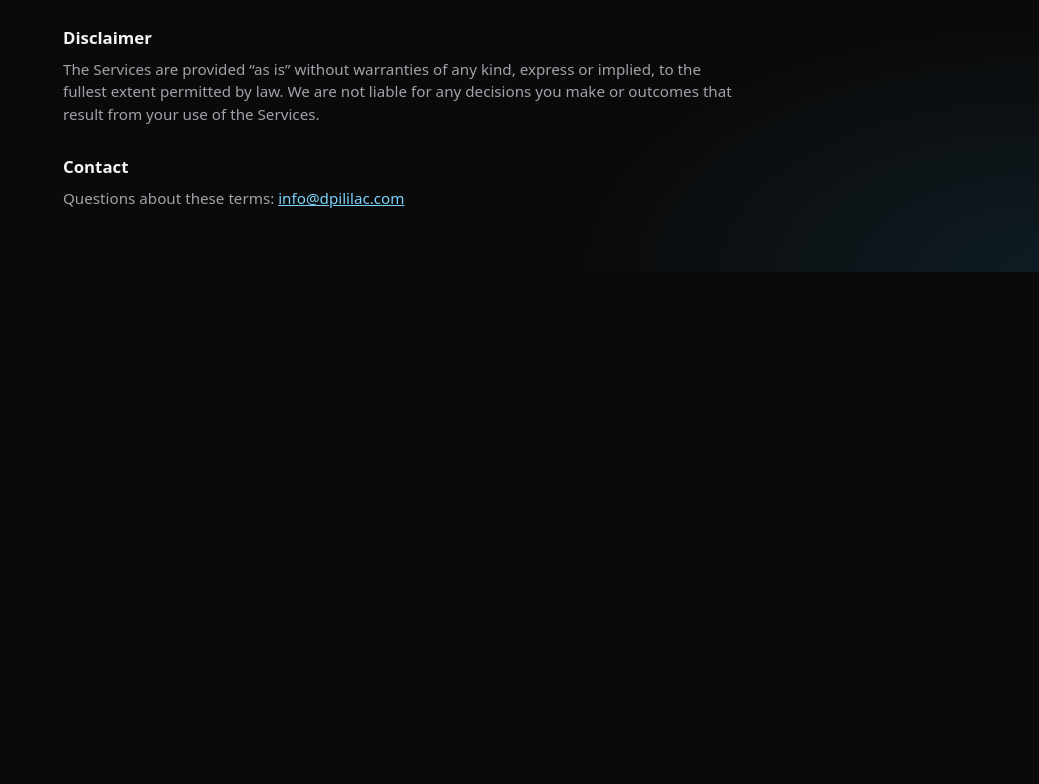
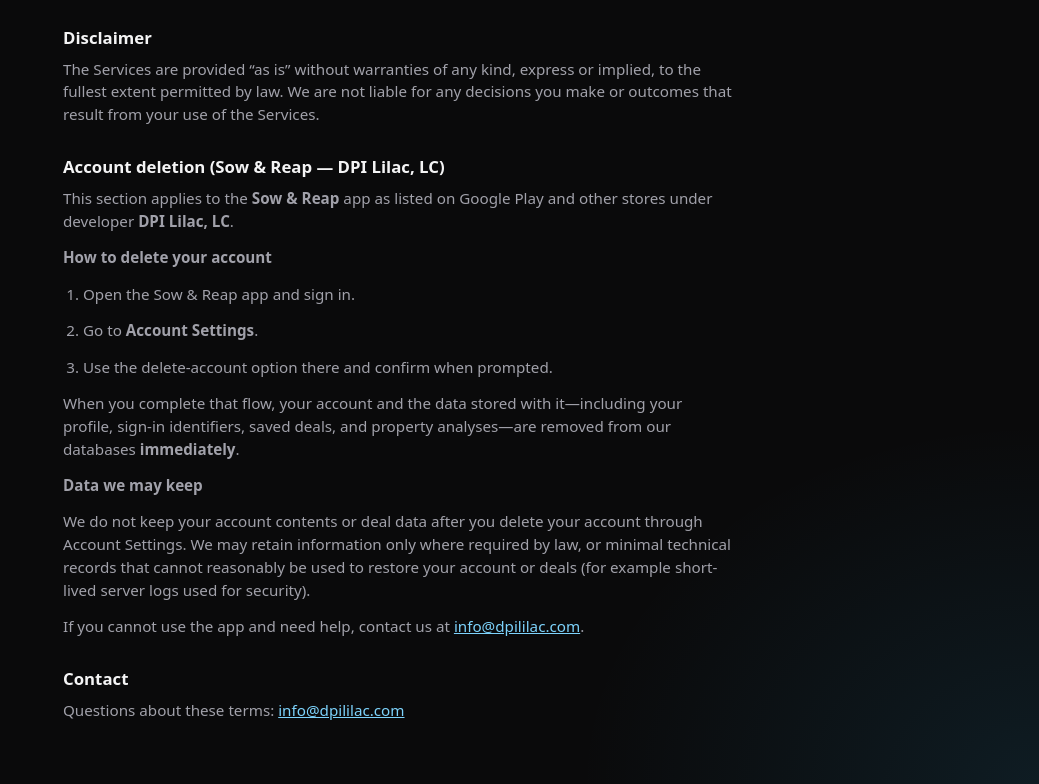
Before and after one commit to ryan-durrant/dpililac-site, a website: page terms.html in a window 1280 px wide. Shown: the part 821-1605 px from the top of the page, without its empty margins (241-1280 px from the left). Before the commit the page ends 1093 px from the top, so only its background shows below. Drawn offline with Linux system fonts and the light colour scheme.

Commit message:
account deletion instructions

```diff
--- a/css/styles.css
+++ b/css/styles.css
@@ -211,7 +211,8 @@
   color: var(--text-muted);
 }
 
-.legal-doc ul {
+.legal-doc ul,
+.legal-doc ol {
   margin: 0 0 0.85rem;
   padding-left: 1.25rem;
 }
--- a/terms.html
+++ b/terms.html
@@ -13,7 +13,7 @@
       <p class="back-row"><a href="index.html">← Back</a></p>
 
       <h1 class="legal-title">Terms and conditions</h1>
-      <p class="legal-updated">Last updated: April 17, 2026</p>
+      <p class="legal-updated">Last updated: May 12, 2026</p>
 
       <article class="legal-doc">
         <p>
@@ -59,6 +59,34 @@
           outcomes that result from your use of the Services.
         </p>
 
+        <h2>Account deletion (Sow & Reap — DPI Lilac, LC)</h2>
+        <p>
+          This section applies to the <strong>Sow & Reap</strong> app as listed on Google Play and
+          other stores under developer <strong>DPI Lilac, LC</strong>.
+        </p>
+        <p><strong>How to delete your account</strong></p>
+        <ol>
+          <li>Open the Sow & Reap app and sign in.</li>
+          <li>Go to <strong>Account Settings</strong>.</li>
+          <li>Use the delete-account option there and confirm when prompted.</li>
+        </ol>
+        <p>
+          When you complete that flow, your account and the data stored with it—including your
+          profile, sign-in identifiers, saved deals, and property analyses—are removed from our
+          databases <strong>immediately</strong>.
+        </p>
+        <p><strong>Data we may keep</strong></p>
+        <p>
+          We do not keep your account contents or deal data after you delete your account through
+          Account Settings. We may retain information only where required by law, or minimal
+          technical records that cannot reasonably be used to restore your account or deals (for
+          example short-lived server logs used for security).
+        </p>
+        <p>
+          If you cannot use the app and need help, contact us at
+          <a href="mailto:info@dpililac.com">info@dpililac.com</a>.
+        </p>
+
         <h2>Contact</h2>
         <p>
           Questions about these terms:
```
